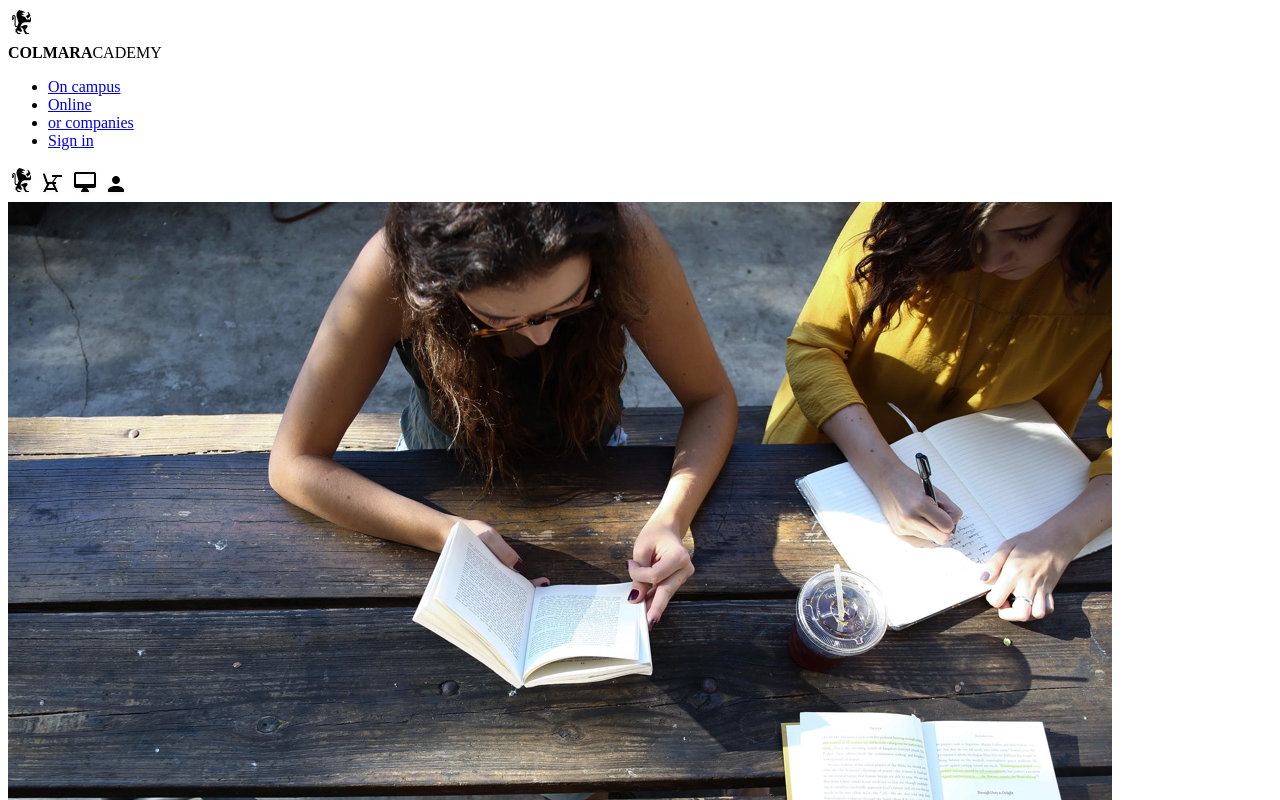
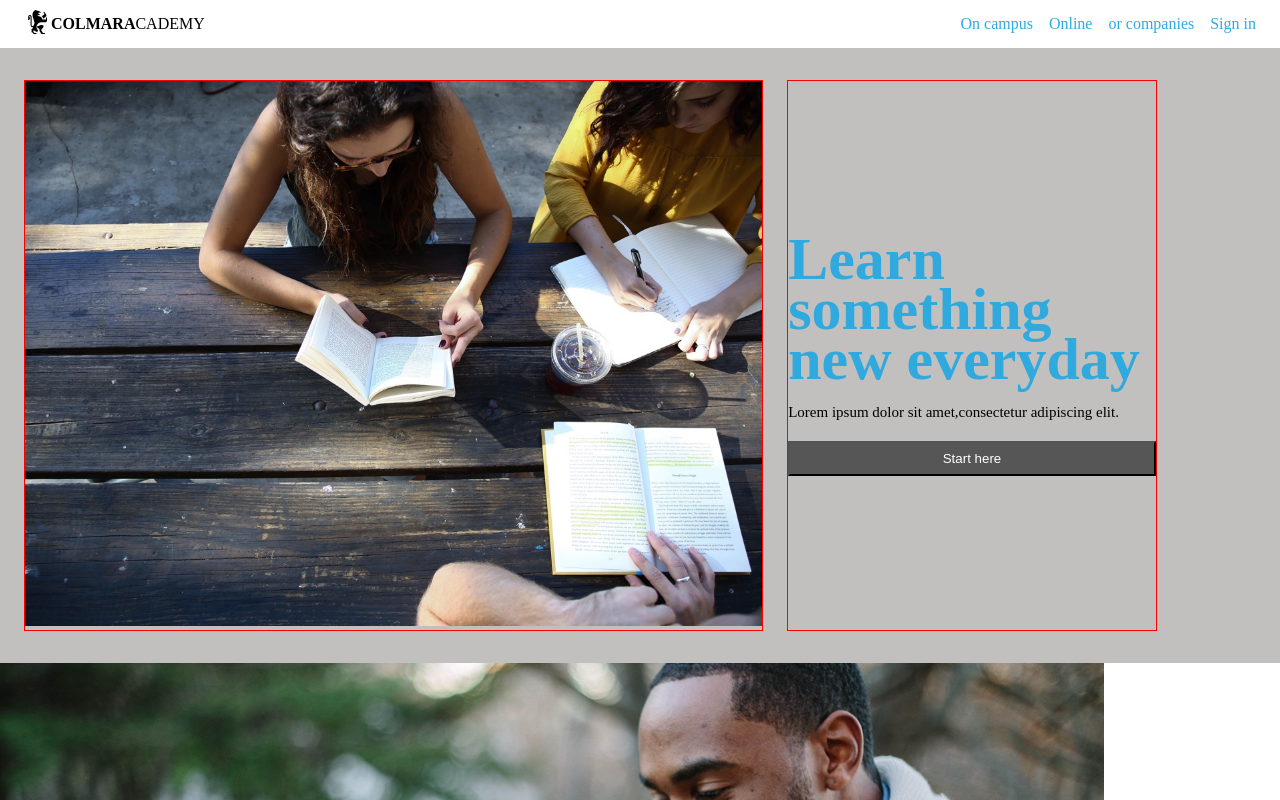
Before and after one commit to burahan206/03-burahan-colmar, a plain HTML site: page index.html in a window 1280 px wide. Shown: the top 800 px of the page. Drawn offline with Linux system fonts and the light colour scheme.

Commit message:
third commit

```diff
--- a/index.html
+++ b/index.html
@@ -4,37 +4,35 @@
     <meta charset="UTF-8">
     <meta name="viewport" content="width=device-width, initial-scale=1.0">
     <title>Colmar Academy</title>
+    <link rel="stylesheet" href="style.css">
 </head>
 <body>
     <header>
-        <a href="#">
-            <img src="/capstone_colmar_assets/capstone_colmar_assets/images/ic-logo.svg" alt="ic-logo">
+        <nav>
+            <div class="academy">
+            <a href="#" class="a">
+                <img src="/capstone_colmar_assets/capstone_colmar_assets/images/ic-logo.svg" alt="ic-logo" >
+                <p><strong>COLMARA</strong>CADEMY</p>
             </a>
-        <div class="academy"><strong>COLMARA</strong>CADEMY</div>
-    <nav class="menu">
+            </div>
+            <div class="menu">
                 <ul class="menu-list">
                     <li><a href="#">On campus</a></li>
                     <li><a href="#">Online</a></li>
                     <li><a href="#">or companies</a></li>
                     <li><a href="#">Sign in</a></li>
                 </ul>
-    </nav>
-    <!-- mobile -->
-     <nav class="mobile-ic">
-         <a href="#"><img src="/capstone_colmar_assets/capstone_colmar_assets/images/ic-logo.svg" alt="ic-logo"></a>
-         <a href="#"><img src="/capstone_colmar_assets/capstone_colmar_assets/images/ic-on-campus.svg" alt="ic-on-campus"></a>
-         <a href="#"><img src="/capstone_colmar_assets/capstone_colmar_assets/images/ic-online.svg" alt="ic-online"></a>
-         <a href="#"><img src="/capstone_colmar_assets/capstone_colmar_assets/images/ic-login.svg" alt="ic-login"></a>
+            </div>
         </nav>
     </header>
 <Main>
     <section class="banner">
         <div class="banner-pic">
-            <img src="/capstone_colmar_assets/capstone_colmar_assets/images/banner.jpg" alt="banner">
+            <img src="/capstone_colmar_assets/capstone_colmar_assets/images/banner.jpg" alt="banner" >
         </div>
         <div class="banner-detail">
             <h1 class="header-banner">Learn something new everyday</h1>
-            <p class="">Lorem ipsum dolor sit amet,consectetur adipiscing elit.</p>
+            <p class="header-banner-detail">Lorem ipsum dolor sit amet,consectetur adipiscing elit.</p>
             <button class="start-here">Start here</button>
         </div>
     </section>
@@ -136,6 +134,13 @@
             </div>
         </div>
     </section>
+    <footer class="footer">
+        <p>© 2016 Colmar Academy. All rights reserved</p>
+        <ul>
+            <li><a href="#">Terms</a></li>
+            <li><a href="#">Privacy</a></li>
+        </ul>
+    </footer>
 </Main>
 </body>
 </html>
--- a/style.css
+++ b/style.css
@@ -0,0 +1,96 @@
+*{
+    margin: 0;
+    padding: 0;
+    box-sizing: border-box;
+}
+
+nav {
+    display: flex;
+    justify-content: space-between;
+    padding: 10px;
+    text-decoration: none;
+    align-items: center;
+    position: sticky;
+    z-index: 10;
+    padding: 24px;
+    background-color: white;
+    height: 64px;
+    height: 32px;
+}
+
+.academy{
+    height: 32px;
+}
+
+.a {
+    text-decoration: none;
+    display: flex;
+    align-items: center;
+    color: inherit;
+}
+
+
+.menu-list {
+    display: flex;
+    list-style: none;
+    margin-left: auto;
+}
+
+
+.menu-list  li {
+    margin-left: 16px;
+}
+
+.menu-list li a {
+    text-decoration: none;
+    color: #30A9DE;
+}
+
+.banner {
+    display: flex;
+    background-color: rgb(194, 191, 191);
+    padding-left: 24px;
+    padding-right: 24px;
+    padding-bottom: 32px;
+    padding-top: 32px;
+    width: 100%;
+}
+
+.banner-pic {
+    width: 60%;
+    height: auto;
+    border: 1px solid red;
+}
+
+.banner-pic img {
+    width: 100%;
+    height: auto;
+}
+
+.banner-detail {
+    display: flex;
+    flex-direction: column;
+    margin-left: 24px;
+    border: 1px solid red;
+    justify-content: center;
+    width: 30%;
+    height: auto;
+}
+
+.header-banner {
+    line-height: 50px;
+    color: #30A9DE;
+    margin-bottom: 20px;
+    font-size: 60px;
+}
+
+.header-banner-detail{
+    margin-bottom: 20px;
+    font-size: 15px;
+}
+
+.start-here {
+    padding: 8px;
+    background-color: rgb(86, 86, 86);
+    color: white;
+}
```
Lines whose indentation alone changed are shown as unchanged.
